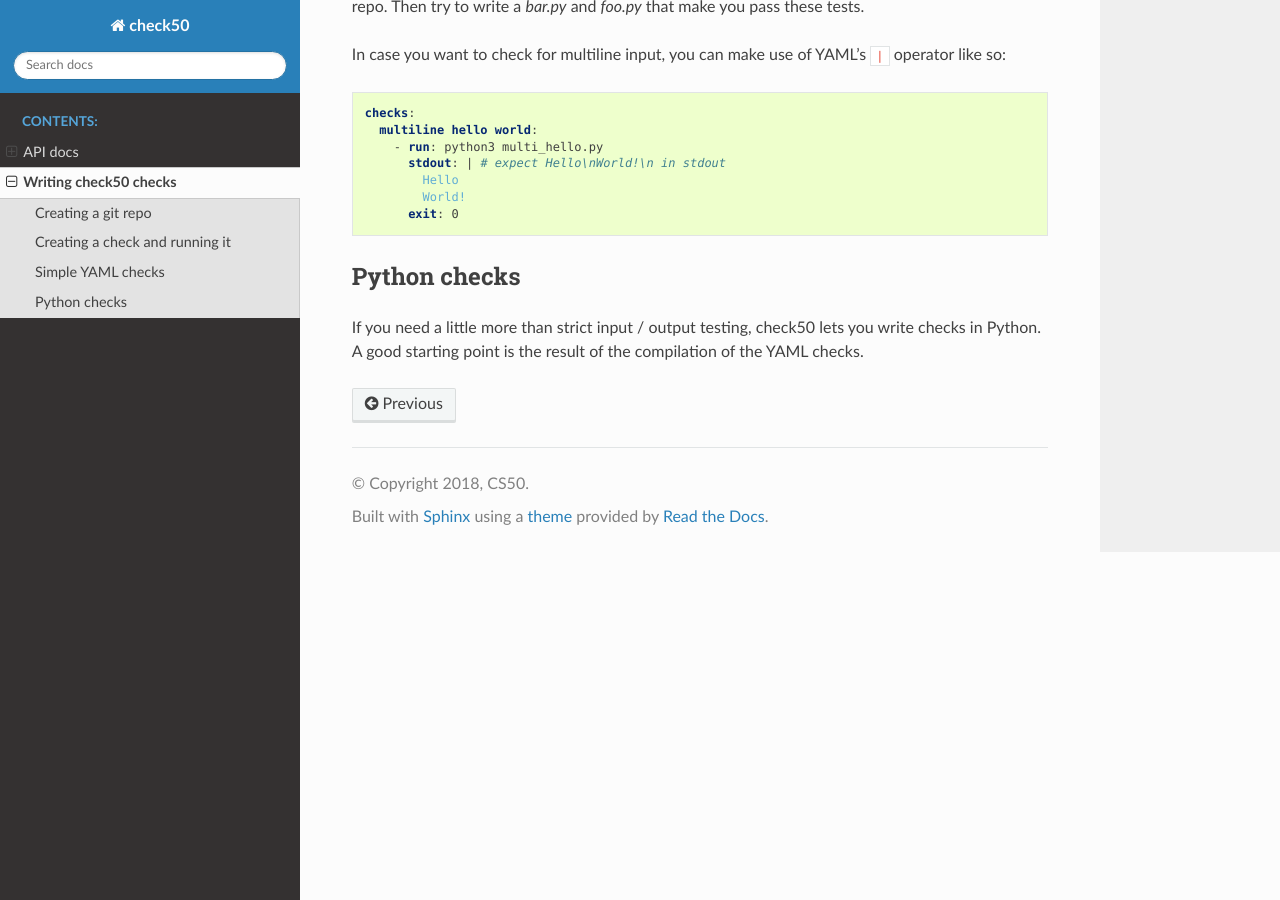
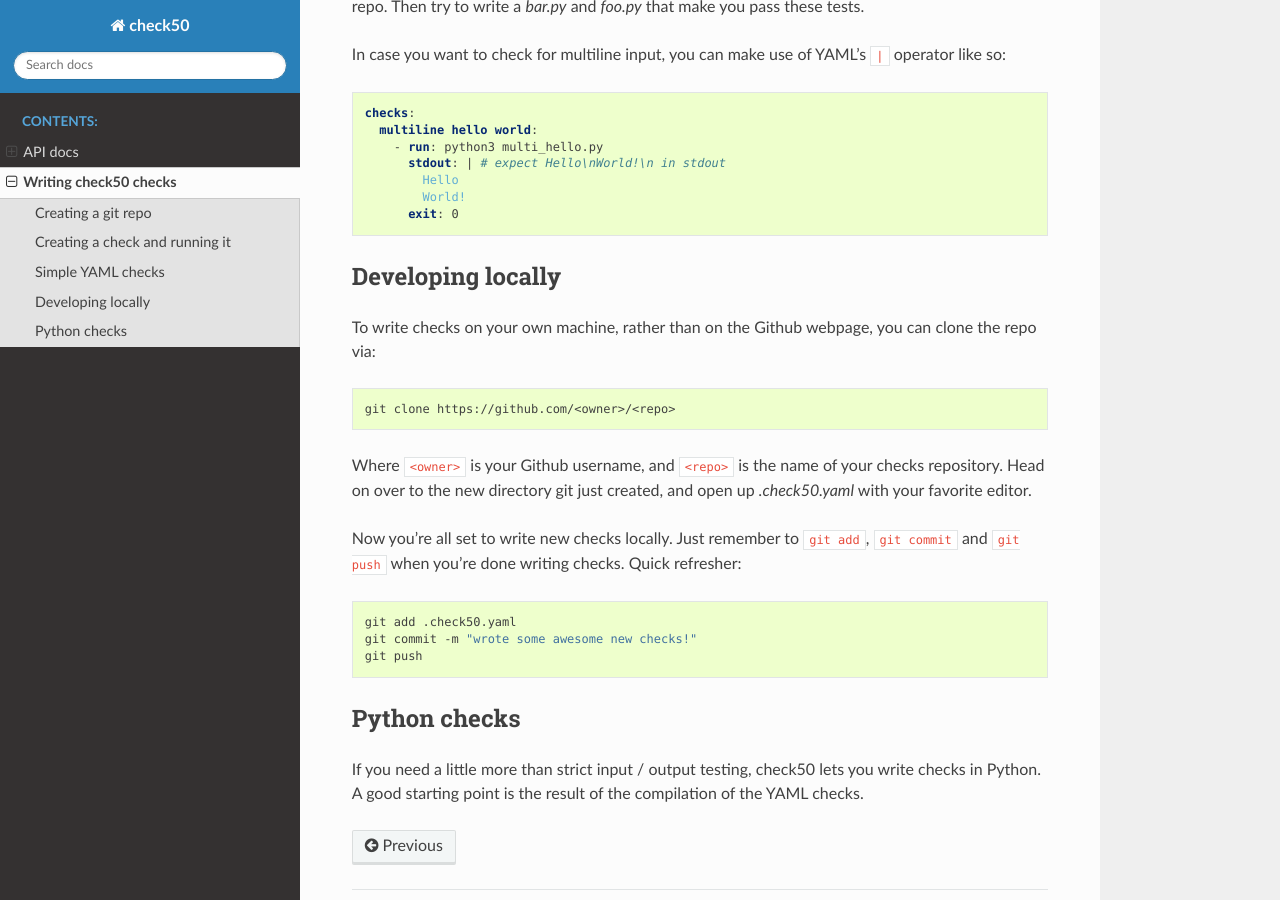
Before and after one commit to cs50/check50, a Sphinx documentation site: the page built from docs/source/check_writer.rst, in a window 1280 px wide and 900 px high, scrolled down 4026 px. Built offline with Sphinx 7.4.7 and the Read the Docs theme 2.0.0, drawn with Linux system fonts in a browser that asks for light colours; pages that are not in the unit, such as notebooks, are missing from menus.

Commit message:
git write up

```diff
--- a/docs/source/check_writer.rst
+++ b/docs/source/check_writer.rst
@@ -133,6 +133,24 @@ In case you want to check for multiline input, you can make use of YAML's ``|``
             World!
           exit: 0
 
+Developing locally
+******************
+
+To write checks on your own machine, rather than on the Github webpage, you can clone the repo via:
+
+.. code-block:: bash
+
+    git clone https://github.com/<owner>/<repo>
+
+Where ``<owner>`` is your Github username, and ``<repo>`` is the name of your checks repository. Head on over to the new directory git just created, and open up `.check50.yaml` with your favorite editor.
+
+Now you're all set to write new checks locally. Just remember to ``git add``, ``git commit`` and ``git push`` when you're done writing checks. Quick refresher:
+
+.. code-block:: bash
+
+    git add .check50.yaml
+    git commit -m "wrote some awesome new checks!"
+    git push
 
 Python checks
 *************
```
